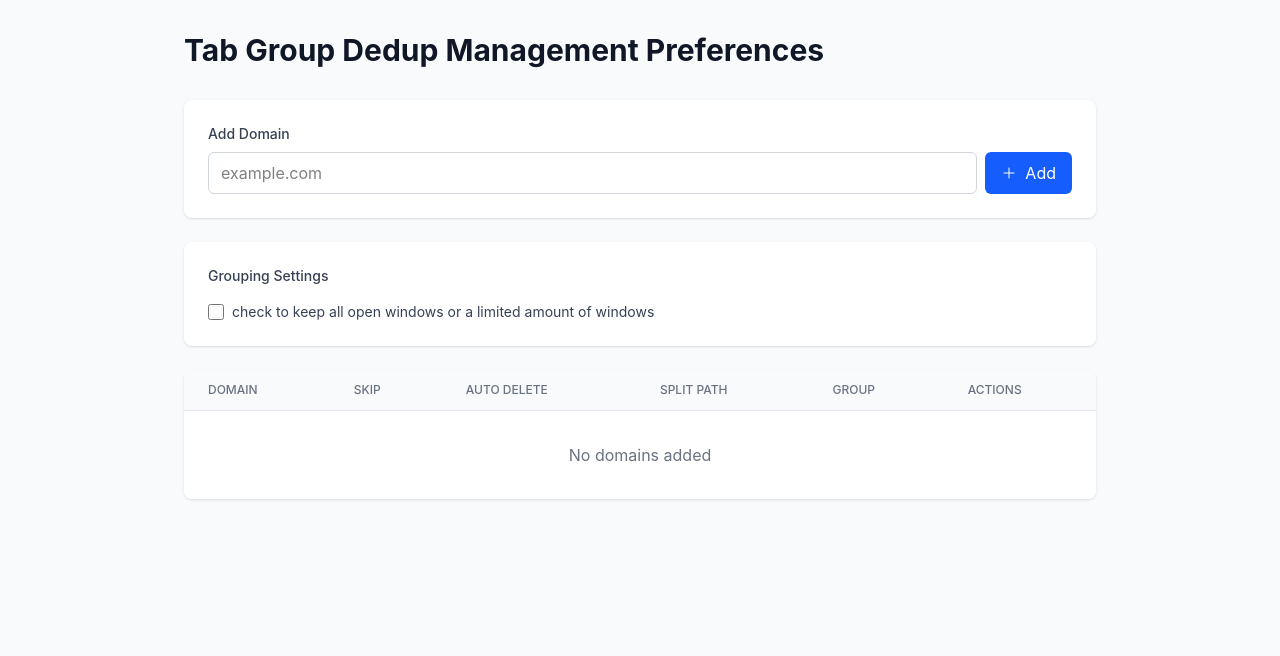
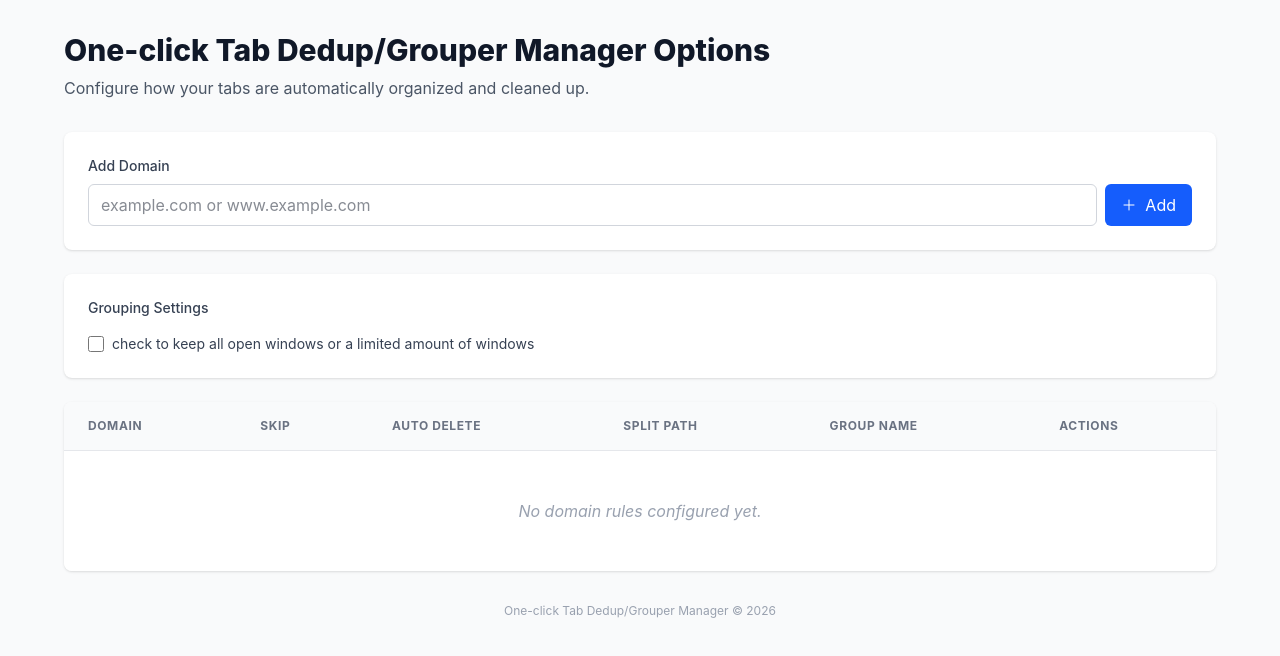
Before and after one commit to sonnywl/tab-dedup-manager, a React (Vite) app: page / in a window 1280 px wide. Shown: the top 656 px of the page. Built offline with nearby package versions, Linux system fonts and the light colour scheme.

Commit message:
modularize code for ui side

```diff
--- a/src/App.tsx
+++ b/src/App.tsx
@@ -1,5 +1,5 @@
-import { PlusIcon, TrashIcon } from "@heroicons/react/24/outline";
-import { useCallback, useEffect, useState } from "react";
+import { PlusIcon, TrashIcon, XMarkIcon } from "@heroicons/react/24/outline";
+import React, { useCallback, useEffect, useMemo, useState } from "react";
 
 // @ts-ignore
 import startSyncStore from "./utils/startSyncStore";
@@ -13,7 +13,87 @@ interface DomainRule {
   groupName: string | undefined;
 }
 
-function GroupNameInput({
+interface GroupingConfig {
+  byWindow: boolean;
+  numWindowsToKeep?: number | null;
+}
+
+interface SyncStoreState {
+  rules: DomainRule[];
+  grouping: GroupingConfig;
+}
+
+function useSyncStore() {
+  const [state, setStateInternal] = useState<SyncStoreState>({
+    rules: [],
+    grouping: { byWindow: false },
+  });
+
+  const syncToStore = useCallback(async (newState: SyncStoreState) => {
+    const { setState } = await startSyncStore({
+      rules: [],
+      grouping: { byWindow: false },
+    });
+    setStateInternal(newState);
+    await setState(newState);
+  }, []);
+
+  useEffect(() => {
+    const init = async () => {
+      const { getState } = await startSyncStore({
+        rules: [],
+        grouping: { byWindow: false },
+      });
+      const data = await getState();
+      setStateInternal({
+        rules: data.rules || [],
+        grouping: data.grouping || { byWindow: false },
+      });
+    };
+    init();
+  }, []);
+
+  const updateRules = useCallback(
+    (newRules: DomainRule[]) => {
+      syncToStore({ ...state, rules: newRules });
+    },
+    [state, syncToStore],
+  );
+
+  const updateGrouping = useCallback(
+    (newGrouping: GroupingConfig) => {
+      syncToStore({ ...state, grouping: newGrouping });
+    },
+    [state, syncToStore],
+  );
+
+  return {
+    rules: state.rules,
+    grouping: state.grouping,
+    updateRules,
+    updateGrouping,
+  };
+}
+
+const isValidInput = (val: string): boolean => {
+  const trimmed = val.trim();
+  if (!trimmed || trimmed.includes(" ")) return false;
+  // Must contain at least one dot to be a valid domain/hostname
+  return trimmed.includes(".");
+};
+
+const normalizeDomainInput = (domainUrl: string): string => {
+  let normalized = domainUrl.trim();
+  if (!normalized.startsWith("http://") && !normalized.startsWith("https://")) {
+    normalized = `https://${normalized}`;
+  }
+  return normalized;
+};
+
+// --- Sub-components ---
+
+const GroupNameInput = React.memo(
+  ({
     value,
     onChange,
     existingGroups,
@@ -23,19 +103,17 @@ function GroupNameInput({
     onChange: (val: string) => void;
     existingGroups: string[];
     disabled?: boolean;
-}) {
-  return (
+  }) => (
     <>
       <input
         list="group-names"
         type="text"
         value={value}
         disabled={disabled}
-        onChange={(e: React.ChangeEvent<HTMLInputElement>) =>
-          onChange(e.target.value)
-        }
+        onChange={(e) => onChange(e.target.value)}
         className="w-full px-2 py-1 text-sm border border-gray-300 rounded focus:outline-none focus:ring-2 focus:ring-blue-500 disabled:bg-gray-100 disabled:text-gray-500"
         placeholder="Group name..."
+        aria-label="Group name"
       />
       <datalist id="group-names">
         {existingGroups.map((group) => (
@@ -43,122 +121,56 @@ function GroupNameInput({
         ))}
       </datalist>
     </>
+  ),
 );
-}
 
-function isValidDomain(url: string): boolean {
-  const trimmed = url.trim();
-  if (!trimmed) return false;
-  const hasProtocol =
-    trimmed.startsWith("http://") || trimmed.startsWith("https://");
-  const dotCount = (trimmed.match(/\./g) || []).length;
-  return hasProtocol && dotCount >= 2;
-}
-
-export default function App() {
-  const [rules, setRules] = useState<DomainRule[]>([]);
+const AddDomainForm = ({ onAdd }: { onAdd: (domain: string) => void }) => {
   const [input, setInput] = useState("");
 
-  const existingGroups = Array.from(
-    new Set(rules.map((r) => r.groupName).filter(Boolean)),
-  ) as string[];
-
-  const [grouping, setGrouping] = useState<{
-    byWindow: boolean;
-    numWindowsToKeep?: number | null;
-  }>({ byWindow: false });
-
-  const setRulesWithLocal = useCallback(
-    async (rules: DomainRule[], newGrouping = grouping) => {
-      const { setState } = await startSyncStore({
-        rules: [],
-        grouping: { byWindow: false },
-      });
-
-      setRules(rules);
-      setGrouping(newGrouping);
-      await setState({ rules, grouping: newGrouping });
-    },
-    [grouping],
-  );
-
-  useEffect(() => {
-    const retrieveData = async () => {
-      const { getState } = await startSyncStore({
-        rules: [],
-        grouping: { byWindow: false },
-      });
-
-      const config = await getState();
-      setRules(config.rules || []);
-      setGrouping(config.grouping || { byWindow: false });
-    };
-    retrieveData();
-  }, []);
-
-  const addDomain = (e: React.SubmitEvent) => {
+  const handleSubmit = (e: React.FormEvent) => {
     e.preventDefault();
-    const inputValue = input.trim();
-    if (!isValidDomain(inputValue)) {
-      return;
+    if (isValidInput(input)) {
+      onAdd(input);
+      setInput("");
+    } else if (input.trim()) {
+      alert("Please enter a valid domain (e.g., google.com or www.google.com)");
     }
-    const url = new URL(inputValue);
-
-    const newRule: DomainRule = {
-      id: Date.now().toString(),
-      domain: url.hostname,
-      autoDelete: false,
-      skipProcess: false,
-      splitByPath: null,
-      groupName: "",
-    };
-
-    setRulesWithLocal([...rules, newRule]);
-    setInput("");
-  };
-
-  const removeDomain = (id: string) => {
-    setRulesWithLocal(rules.filter((r) => r.id !== id));
-  };
-
-  const updateRule = (id: string, field: keyof DomainRule, value: any) => {
-    setRulesWithLocal(
-      rules.map((r) => (r.id === id ? { ...r, [field]: value } : r)),
-    );
   };
 
   return (
-    <div className="min-h-screen bg-gray-50 p-8">
-      <div className="max-w-9/12 mx-auto">
-        <h1 className="text-3xl font-bold text-gray-900 mb-8">
-          Tab Group Dedup Management Preferences
-        </h1>
-
-        <div className="bg-white rounded-lg shadow p-6 mb-6">
+    <section className="bg-white rounded-lg shadow p-6 mb-6">
       <label className="block text-sm font-medium text-gray-700 mb-2">
         Add Domain
       </label>
-          <form className="flex gap-2" onSubmit={addDomain}>
+      <form className="flex gap-2" onSubmit={handleSubmit}>
         <input
           type="text"
           value={input}
-              onChange={(e: React.ChangeEvent<HTMLInputElement>) =>
-                setInput(e.target.value)
-              }
-              placeholder="example.com"
+          onChange={(e) => setInput(e.target.value)}
+          placeholder="example.com or www.example.com"
           className="flex-1 px-3 py-2 border border-gray-300 rounded-md focus:outline-none focus:ring-2 focus:ring-blue-500"
+          aria-label="New domain URL"
         />
         <button
-              className="px-4 py-2 bg-blue-600 text-white rounded-md hover:bg-blue-700 flex items-center gap-2 pointer"
+          className="px-4 py-2 bg-blue-600 text-white rounded-md hover:bg-blue-700 flex items-center gap-2 cursor-pointer transition-colors"
           type="submit"
         >
           <PlusIcon className="w-4 h-4" />
           Add
         </button>
       </form>
-        </div>
+    </section>
+  );
+};
 
-        <div className="bg-white rounded-lg shadow p-6 mb-6">
+const GroupingSettings = ({
+  config,
+  onChange,
+}: {
+  config: GroupingConfig;
+  onChange: (config: GroupingConfig) => void;
+}) => (
+  <section className="bg-white rounded-lg shadow p-6 mb-6">
     <label className="block text-sm font-medium text-gray-700 mb-4">
       Grouping Settings
     </label>
@@ -167,17 +179,16 @@ export default function App() {
         <label className="flex items-center gap-2 cursor-pointer">
           <input
             type="checkbox"
-                  checked={grouping.byWindow}
-                  onChange={(e) => {
-                    const isByWindow = e.target.checked;
-                    setRulesWithLocal(rules, {
-                      ...grouping,
-                      byWindow: isByWindow,
-                      numWindowsToKeep: isByWindow
-                        ? grouping.numWindowsToKeep
+            checked={config.byWindow}
+            onChange={(e) =>
+              onChange({
+                ...config,
+                byWindow: e.target.checked,
+                numWindowsToKeep: e.target.checked
+                  ? config.numWindowsToKeep
                   : null,
-                    });
-                  }}
+              })
+            }
             className="w-4 h-4 text-blue-600 rounded focus:ring-blue-500"
           />
           <span className="text-sm text-gray-700">
@@ -185,7 +196,7 @@ export default function App() {
           </span>
         </label>
       </div>
-            {grouping.byWindow && (
+      {config.byWindow && (
         <div className="flex items-center gap-2 ml-6">
           <span className="text-sm text-gray-700">
             Keep top windows by tab count:
@@ -195,18 +206,19 @@ export default function App() {
             min="1"
             placeholder="All"
             value={
-                    typeof grouping.numWindowsToKeep === "number"
-                      ? grouping.numWindowsToKeep
+              typeof config.numWindowsToKeep === "number"
+                ? config.numWindowsToKeep
                 : ""
             }
             onChange={(e) => {
               const val = parseInt(e.target.value);
-                    setRulesWithLocal(rules, {
-                      ...grouping,
+              onChange({
+                ...config,
                 numWindowsToKeep: isNaN(val) ? null : val,
               });
             }}
             className="w-20 px-2 py-1 text-sm border border-gray-300 rounded focus:outline-none focus:ring-2 focus:ring-blue-500"
+            aria-label="Number of windows to keep"
           />
           <span className="text-xs text-gray-500">
             (Empty = retain all windows)
@@ -214,45 +226,25 @@ export default function App() {
         </div>
       )}
     </div>
-        </div>
+  </section>
+);
 
-        <div className="bg-white rounded-lg shadow overflow-hidden mb-6">
-          <table className="min-w-full divide-y divide-gray-200">
-            <thead className="bg-gray-50">
+const RuleRow = React.memo(
+  ({
+    rule,
+    onUpdate,
+    onRemove,
+    existingGroups,
+  }: {
+    rule: DomainRule;
+    onUpdate: (id: string, updates: Partial<DomainRule>) => void;
+    onRemove: (id: string) => void;
+    existingGroups: string[];
+  }) => {
+    const isDisabled = rule.skipProcess || rule.autoDelete;
+
+    return (
       <tr>
-                <th className="px-6 py-3 text-left text-xs font-medium text-gray-500 uppercase">
-                  Domain
-                </th>
-                <th className="px-6 py-3 text-left text-xs font-medium text-gray-500 uppercase">
-                  Skip
-                </th>
-                <th className="px-6 py-3 text-left text-xs font-medium text-gray-500 uppercase">
-                  Auto Delete
-                </th>
-                <th className="px-6 py-3 text-left text-xs font-medium text-gray-500 uppercase">
-                  Split Path
-                </th>
-                <th className="px-6 py-3 text-left text-xs font-medium text-gray-500 uppercase">
-                  Group
-                </th>
-                <th className="px-6 py-3 text-left text-xs font-medium text-gray-500 uppercase">
-                  Actions
-                </th>
-              </tr>
-            </thead>
-            <tbody className="bg-white divide-y divide-gray-200">
-              {rules.length === 0 ? (
-                <tr>
-                  <td
-                    colSpan={6}
-                    className="px-6 py-8 text-center text-gray-500"
-                  >
-                    No domains added
-                  </td>
-                </tr>
-              ) : (
-                rules.map((rule) => (
-                  <tr key={rule.id}>
         <td className="px-6 py-4 text-sm font-medium text-gray-900">
           {rule.domain}
         </td>
@@ -260,26 +252,19 @@ export default function App() {
           <input
             type="checkbox"
             checked={rule.skipProcess}
-                        onChange={(e: React.ChangeEvent<HTMLInputElement>) => {
-                          const checked = e.target.checked;
-                          if (checked) {
-                            setRulesWithLocal(
-                              rules.map((r) =>
-                                r.id === rule.id
-                                  ? {
-                                      ...r,
+            onChange={(e) => {
+              if (e.target.checked) {
+                onUpdate(rule.id, {
                   skipProcess: true,
                   autoDelete: false,
                   splitByPath: null,
-                                    }
-                                  : r,
-                              ),
-                            );
+                });
               } else {
-                            updateRule(rule.id, "skipProcess", false);
+                onUpdate(rule.id, { skipProcess: false });
               }
             }}
-                        className="w-4 h-4 text-blue-600 rounded focus:ring-blue-500"
+            className="w-4 h-4 text-blue-600 rounded focus:ring-blue-500 cursor-pointer"
+            aria-label={`Skip processing for ${rule.domain}`}
           />
         </td>
         <td className="px-6 py-4">
@@ -287,26 +272,19 @@ export default function App() {
             type="checkbox"
             checked={rule.autoDelete}
             disabled={rule.skipProcess}
-                        onChange={(e: React.ChangeEvent<HTMLInputElement>) => {
-                          const checked = e.target.checked;
-                          if (checked) {
-                            setRulesWithLocal(
-                              rules.map((r) =>
-                                r.id === rule.id
-                                  ? {
-                                      ...r,
+            onChange={(e) => {
+              if (e.target.checked) {
+                onUpdate(rule.id, {
                   autoDelete: true,
                   skipProcess: false,
                   splitByPath: null,
-                                    }
-                                  : r,
-                              ),
-                            );
+                });
               } else {
-                            updateRule(rule.id, "autoDelete", false);
+                onUpdate(rule.id, { autoDelete: false });
               }
             }}
-                        className="w-4 h-4 text-blue-600 rounded focus:ring-blue-500 disabled:opacity-50"
+            className="w-4 h-4 text-blue-600 rounded focus:ring-blue-500 disabled:opacity-50 cursor-pointer"
+            aria-label={`Auto-delete tabs for ${rule.domain}`}
           />
         </td>
         <td className="px-6 py-4">
@@ -316,39 +294,26 @@ export default function App() {
               min="0"
               placeholder="Off"
               value={
-                            typeof rule.splitByPath === "number"
-                              ? rule.splitByPath
-                              : ""
+                typeof rule.splitByPath === "number" ? rule.splitByPath : ""
               }
-                          disabled={rule.skipProcess || rule.autoDelete}
-                          onChange={(
-                            e: React.ChangeEvent<HTMLInputElement>,
-                          ) => {
+              disabled={isDisabled}
+              onChange={(e) => {
                 const val = parseInt(e.target.value, 10);
-                            updateRule(
-                              rule.id,
-                              "splitByPath",
-                              isNaN(val) || val <= 0 ? null : val,
-                            );
+                onUpdate(rule.id, {
+                  splitByPath: isNaN(val) || val <= 0 ? null : val,
+                });
               }}
               className="w-14 px-1 py-1 text-sm border border-gray-300 rounded focus:outline-none focus:ring-2 focus:ring-blue-500 disabled:opacity-50"
+              aria-label="Split by path segment index"
             />
             {rule.splitByPath !== null && (
               <button
-                            onClick={() =>
-                              updateRule(rule.id, "splitByPath", null)
-                            }
+                onClick={() => onUpdate(rule.id, { splitByPath: null })}
                 className="text-gray-400 hover:text-gray-600 p-0.5"
-                            title="Clear"
+                title="Clear split path"
+                aria-label="Clear split path"
               >
-                            <svg
-                              xmlns="http://www.w3.org/2000/svg"
-                              viewBox="0 0 20 20"
-                              fill="currentColor"
-                              className="w-4 h-4"
-                            >
-                              <path d="M6.28 5.22a.75.75 0 00-1.06 1.06L8.94 10l-3.72 3.72a.75.75 0 101.06 1.06L10 11.06l3.72 3.72a.75.75 0 101.06-1.06L11.06 10l3.72-3.72a.75.75 0 00-1.06-1.06L10 8.94 6.28 5.22z" />
-                            </svg>
+                <XMarkIcon className="w-4 h-4" />
               </button>
             )}
           </div>
@@ -356,53 +321,118 @@ export default function App() {
         <td className="px-6 py-4">
           <GroupNameInput
             value={rule.groupName || ""}
-                        disabled={rule.skipProcess || rule.autoDelete}
-                        onChange={(val) =>
-                          updateRule(rule.id, "groupName", val)
-                        }
+            disabled={isDisabled}
+            onChange={(val) => onUpdate(rule.id, { groupName: val })}
             existingGroups={existingGroups}
           />
         </td>
         <td className="px-6 py-4">
           <button
-                        onClick={() => removeDomain(rule.id)}
-                        className="text-red-600 hover:text-red-800"
+            onClick={() => onRemove(rule.id)}
+            className="text-red-600 hover:text-red-800 transition-colors p-1 rounded hover:bg-red-50"
+            aria-label={`Remove rule for ${rule.domain}`}
           >
             <TrashIcon className="w-4 h-4" />
           </button>
         </td>
       </tr>
+    );
+  },
+);
+
+// --- Main App Component ---
+
+export default function App() {
+  const { rules, grouping, updateRules, updateGrouping } = useSyncStore();
+
+  const existingGroups = useMemo(
+    () => Array.from(new Set(rules.map((r) => r.groupName).filter(Boolean))),
+    [rules],
+  ) as string[];
+
+  const handleAddDomain = (domainUrl: string) => {
+    try {
+      const normalized = normalizeDomainInput(domainUrl);
+      const url = new URL(normalized);
+      const newRule: DomainRule = {
+        id: Date.now().toString(),
+        domain: url.hostname,
+        autoDelete: false,
+        skipProcess: false,
+        splitByPath: null,
+        groupName: "",
+      };
+      updateRules([...rules, newRule]);
+    } catch (e) {
+      alert("Invalid URL or domain format. Please try again.");
+    }
+  };
+
+  const handleRemoveRule = (id: string) => {
+    updateRules(rules.filter((r) => r.id !== id));
+  };
+
+  const handleUpdateRule = (id: string, updates: Partial<DomainRule>) => {
+    updateRules(rules.map((r) => (r.id === id ? { ...r, ...updates } : r)));
+  };
+
+  return (
+    <div className="min-h-screen bg-gray-50 p-8 font-sans text-gray-900">
+      <div className="max-w-6xl mx-auto">
+        <header className="mb-8">
+          <h1 className="text-3xl font-extrabold text-gray-900">
+            One-click Tab Dedup/Grouper Manager Options
+          </h1>
+          <p className="text-gray-600 mt-2">
+            Configure how your tabs are automatically organized and cleaned up.
+          </p>
+        </header>
+
+        <AddDomainForm onAdd={handleAddDomain} />
+
+        <GroupingSettings config={grouping} onChange={updateGrouping} />
+
+        <section className="bg-white rounded-lg shadow overflow-hidden">
+          <table className="min-w-full divide-y divide-gray-200">
+            <thead className="bg-gray-50 text-gray-500 uppercase text-xs font-semibold tracking-wider">
+              <tr>
+                <th className="px-6 py-4 text-left">Domain</th>
+                <th className="px-6 py-4 text-left">Skip</th>
+                <th className="px-6 py-4 text-left">Auto Delete</th>
+                <th className="px-6 py-4 text-left">Split Path</th>
+                <th className="px-6 py-4 text-left">Group Name</th>
+                <th className="px-6 py-4 text-left">Actions</th>
+              </tr>
+            </thead>
+            <tbody className="bg-white divide-y divide-gray-200">
+              {rules.length === 0 ? (
+                <tr>
+                  <td
+                    colSpan={6}
+                    className="px-6 py-12 text-center text-gray-400 italic"
+                  >
+                    No domain rules configured yet.
+                  </td>
+                </tr>
+              ) : (
+                rules.map((rule) => (
+                  <RuleRow
+                    key={rule.id}
+                    rule={rule}
+                    existingGroups={existingGroups}
+                    onUpdate={handleUpdateRule}
+                    onRemove={handleRemoveRule}
+                  />
                 ))
               )}
             </tbody>
           </table>
-        </div>
-        {/* <Info /> */}
+        </section>
+
+        <footer className="mt-8 text-center text-gray-400 text-xs">
+          One-click Tab Dedup/Grouper Manager &copy; {new Date().getFullYear()}
+        </footer>
       </div>
     </div>
   );
 }
-
-function Info() {
-  return (
-    <div className="bg-blue-50 border border-blue-200 rounded-lg p-4">
-      <h2 className="text-sm font-semibold text-blue-900 mb-3">
-        Keyboard Shortcuts
-      </h2>
-      <div className="space-y-2 text-sm text-blue-800">
-        <div className="flex items-start gap-2">
-          <kbd className="px-2 py-1 bg-white border border-blue-300 rounded text-xs font-mono">
-            Alt + Click
-          </kbd>
-          <span>Merge all into one window and merge duplicates</span>
-        </div>
-        <div className="flex items-start gap-2">
-          <kbd className="px-2 py-1 bg-white border border-blue-300 rounded text-xs font-mono">
-            Ctrl + Click
-          </kbd>
-          <span>Merge and auto delete domains</span>
-        </div>
-      </div>
-    </div>
-  );
-}
```
Also changed, not shown: 1 other file (tests, documents, lock files or other folders). Lines whose indentation alone changed are shown as unchanged.
